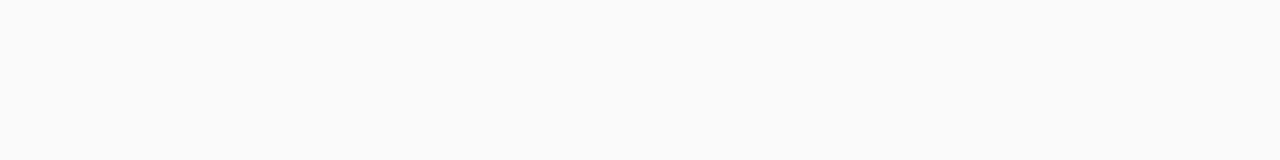
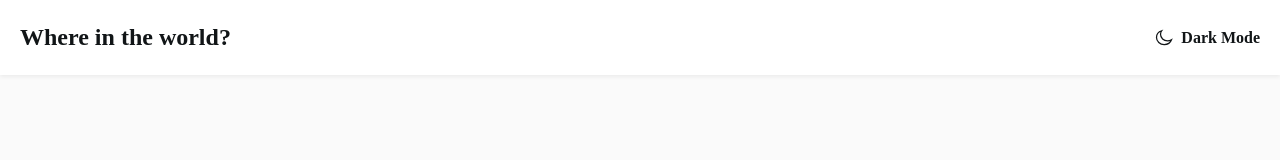
Before and after one commit to MuhammadabdullohOmadullo/countries, a plain HTML site: page index.html in a window 1280 px wide. Drawn offline with Linux system fonts and the light colour scheme.

Commit message:
Add site-header

```diff
--- a/css/styles.css
+++ b/css/styles.css
@@ -10,7 +10,7 @@
 @font-face {
   font-family: "Nunito Sans 7pt";
   src: url('../fonts/NunitoSans7pt-Regular.woff2') format('woff2'),
-   url('NunitoSans7pt-Regular.woff') format('woff');
+  url('NunitoSans7pt-Regular.woff') format('woff');
   font-weight: normal;
   font-style: normal;
   font-display: swap;
@@ -19,7 +19,7 @@
 @font-face {
   font-family: "Nunito Sans 7pt";
   src: url('../fonts/NunitoSans7pt-Bold.woff2') format('woff2'),
-   url('NunitoSans7pt-Bold.woff') format('woff');
+  url('NunitoSans7pt-Bold.woff') format('woff');
   font-weight: bold;
   font-style: normal;
   font-display: swap;
@@ -28,7 +28,7 @@
 @font-face {
   font-family: "Nunito Sans 7pt";
   src: url('../fonts/NunitoSans7pt-Light.woff2') format('woff2'),
-   url('NunitoSans7pt-Light.woff') format('woff');
+  url('NunitoSans7pt-Light.woff') format('woff');
   font-weight: 300;
   font-style: normal;
   font-display: swap;
@@ -37,7 +37,7 @@
 @font-face {
   font-family: "Nunito Sans 7pt";
   src: url('../fonts/NunitoSans7pt-ExtraBold.woff2') format('woff2'),
-   url('NunitoSans7pt-ExtraBold.woff') format('woff');
+  url('NunitoSans7pt-ExtraBold.woff') format('woff');
   font-weight: bold;
   font-style: normal;
   font-display: swap;
@@ -64,7 +64,7 @@ body {
   height: 100%;
   padding: 0;
   margin: 0;
-  font-family: "Nunito Sans" "Arial", sans-serif;
+  font-family: "Nunito Sans 7pt" "Arial", sans-serif;
   font-size: 14px;
   line-height: 16px;
   background: var(--body-bg);
@@ -100,3 +100,53 @@ text-decoration: none;
 .main-content {
   flex-grow: 1;
 }
+
+/* SITE-HEADER */
+
+.site-header {
+padding-top: 24px;
+padding-bottom: 24px;
+background-color: var(--element-bg);
+box-shadow: 0px 2px 4px rgba(0, 0, 0, 0.06);
+white-space: nowrap;
+}
+.site-header-container {
+  display: flex;
+  justify-content: space-between;
+  align-items: center;
+}
+.site-header-logo {
+  font-size: 24px;
+  line-height: normal;
+  font-weight: 800;
+  color: var(--text-color);
+}
+.site-header-logo:hover {
+  opacity: 0.8;
+}
+.site-header-logo:active {
+  opacity: 0.6;
+}
+.site-header-theme-toggler {
+  padding: 0;
+  border: 0;
+background-color: transparent;
+cursor: pointer;
+color: var(--text-color);
+}
+.site-header-theme-toggler:hover {
+  opacity: 0.8;
+}
+.site-header-theme-toggler:active {
+  opacity: 0.6;
+}
+.site-header-theme-toggler-inner {
+  display: flex;
+  align-items: center;
+}
+.site-header-theme-toggler-text {
+  margin-left: 8px;
+  font-size: 16px;
+  line-height: 22px;
+  font-weight: 600;
+}
--- a/index.html
+++ b/index.html
@@ -10,7 +10,18 @@
 <link rel="stylesheet" href="css/styles.css">
 </head>
 <body>
-
+<!-- SITE-HEADER-->
+ <header class="site-header">
+  <div class="site-header-container container">
+    <a class="site-header-logo" href="index.html">Where in the world?</a>
+    <button class="site-header-theme-toggler" type="button">
+      <span class="site-header-theme-toggler-inner">
+        <svg class="site-header-theme-toggler-icon" width="18" height="17"  xmlns="http://www.w3.org/2000/svg"><path fill-rule="evenodd" clip-rule="evenodd" d="M12.553 11.815c-3.884 0-7.034-2.887-7.034-6.447 0-1.343.448-2.586 1.212-3.618C3.691 2.695 1.5 5.331 1.5 8.438c0 3.9 3.45 7.062 7.704 7.062 3.389 0 6.266-2.007 7.296-4.796a7.458 7.458 0 0 1-3.947 1.111Z" fill="#fff" stroke="currentColor" stroke-width="1.25"/></svg>
+        <span class="site-header-theme-toggler-text">Dark Mode</span>
+      </span>
+    </button>
+  </div>
+ </header>
 
   <script src="js/main.js"></script>
 </body>
```
